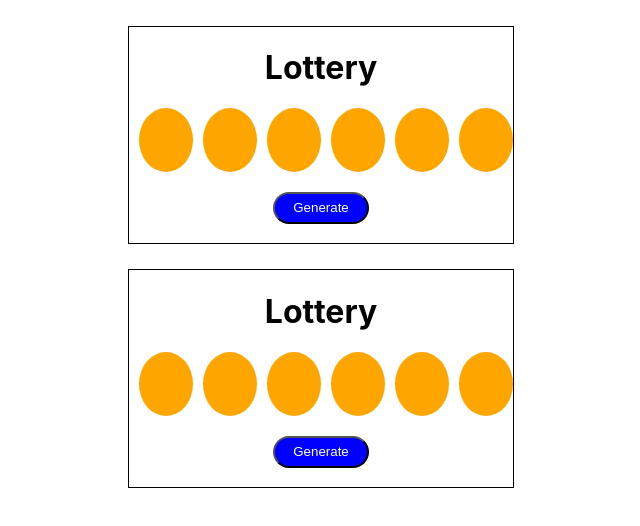
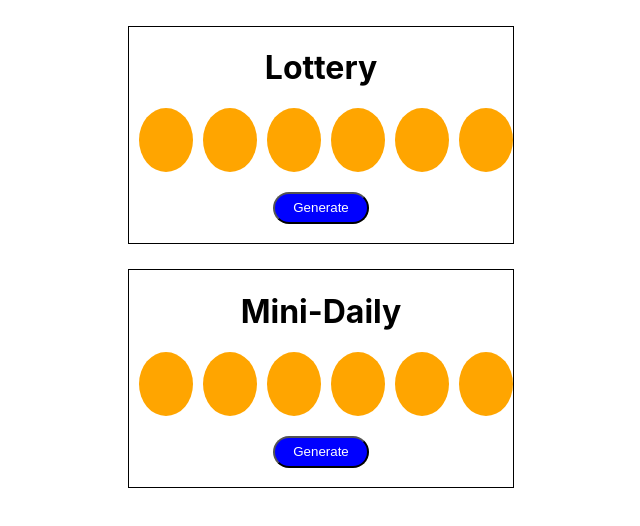
Before and after one commit to Guillermo-Martin/lottery, a React (Create React App) app: page / in a window 1280 px wide. Shown: the top 526 px of the page, without its empty margins (319-959 px from the left). Built offline with nearby package versions, Linux system fonts and the light colour scheme.

Commit message:
Pass 'title' prop to Lottery component in App.js

```diff
--- a/src/App.js
+++ b/src/App.js
@@ -6,7 +6,7 @@ function App() {
   return (
     <div className="App">
       <Lottery numBalls={6} maxNum={40} />
-      <Lottery numBalls={4} maxNum={10} />
+      <Lottery numBalls={4} maxNum={10} title="Mini-Daily" />
     </div>
   );
 }
```
